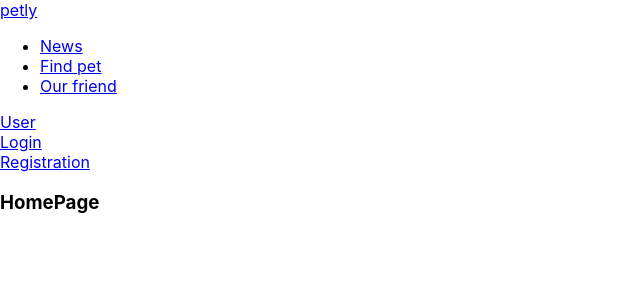
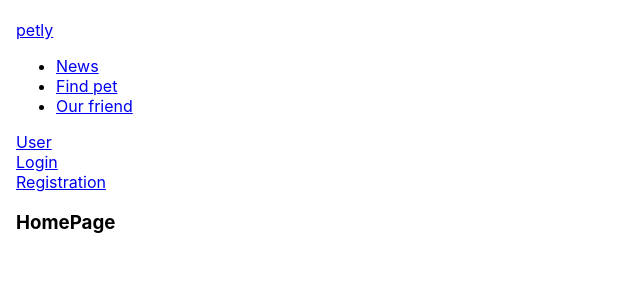
Before and after one commit to MaximKucheriaviy/pets-team-4, a React (Create React App) app: page / in a window 1280 px wide. Shown: the top 300 px of the page, without its empty margins (0-640 px from the left). Built offline with nearby package versions, Linux system fonts and the light colour scheme; no server answers.

Commit message:
Container

```diff
--- a/src/App.js
+++ b/src/App.js
@@ -1,5 +1,5 @@
 import { lazy } from 'react';
-import { Layout } from './SharedLayout/SharedLayot';
+import { SharedLayout } from './SharedLayout/SharedLayot';
 import { Route, Routes } from 'react-router-dom'
 
 import { Suspense } from 'react';
@@ -36,7 +36,7 @@ function App() {
       {isLoadingUser ? <p>....Loading</p> :
         <Suspense>
           <Routes>
-            <Route path='/' element={<Layout />}>
+            <Route path='/' element={<SharedLayout />}>
               <Route path='/' element={<Home />} />
               <Route path='/news' element={<News />} />
               <Route path='/notices/sell' element={<FindPet />} />
--- a/src/SharedLayout/SharedLayot.jsx
+++ b/src/SharedLayout/SharedLayot.jsx
@@ -1,15 +1,17 @@
+import { Suspense } from "react";
 import { Outlet } from "react-router-dom";
 import Navigation from "../components/Header/Navigation/navigation";
+import { MainContainer, MainTitle } from "./SharedLayout.styled";
 
-import { Suspense } from "react";
-
-export const Layout = () => {
+export const SharedLayout = ({ title = null, children }) => {
   return (
-    <div>
+    <MainContainer>
       <Navigation />
+      {title && <MainTitle>{title}</MainTitle>}
       <Suspense fallback={null}>
+        {children}
         <Outlet />
       </Suspense>
-    </div>
+    </MainContainer>
   );
 };
--- /dev/null
+++ b/src/SharedLayout/SharedLayout.styled.js
@@ -0,0 +1,25 @@
+import styled from "styled-components";
+
+export const MainContainer = styled.div`
+    padding: 16px 20px 100px 20px;
+
+    @media screen and (min-width: 768px) {
+        padding: 24px 32px 100px 32px;
+    }
+
+    @media screen and (min-width: 1280px) {
+        padding: 20px 16px 200px 16px;
+    }
+`;
+
+export const MainTitle = styled.h2`
+    padding: 42px 20px 20px 20px;
+
+    @media screen and (min-width: 768px) {
+    padding: 88px 0 40px 0;
+    }
+
+    @media screen and (min-width: 1280px) {
+    padding: 70px 0 40px 0;
+    }
+`;
```
Also changed, not shown: src/components/Header/Navigation/navigation.jsx (+6 -16 lines), 1 other file (tests, documents, lock files or other folders).
